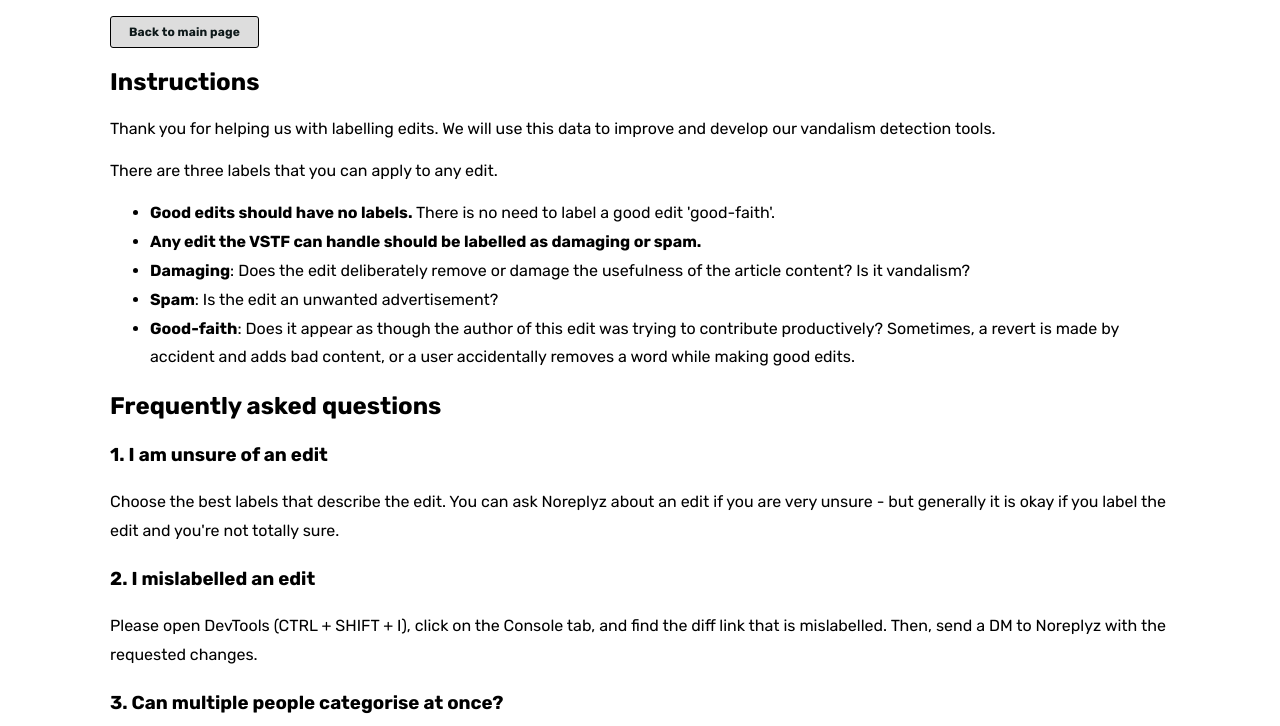
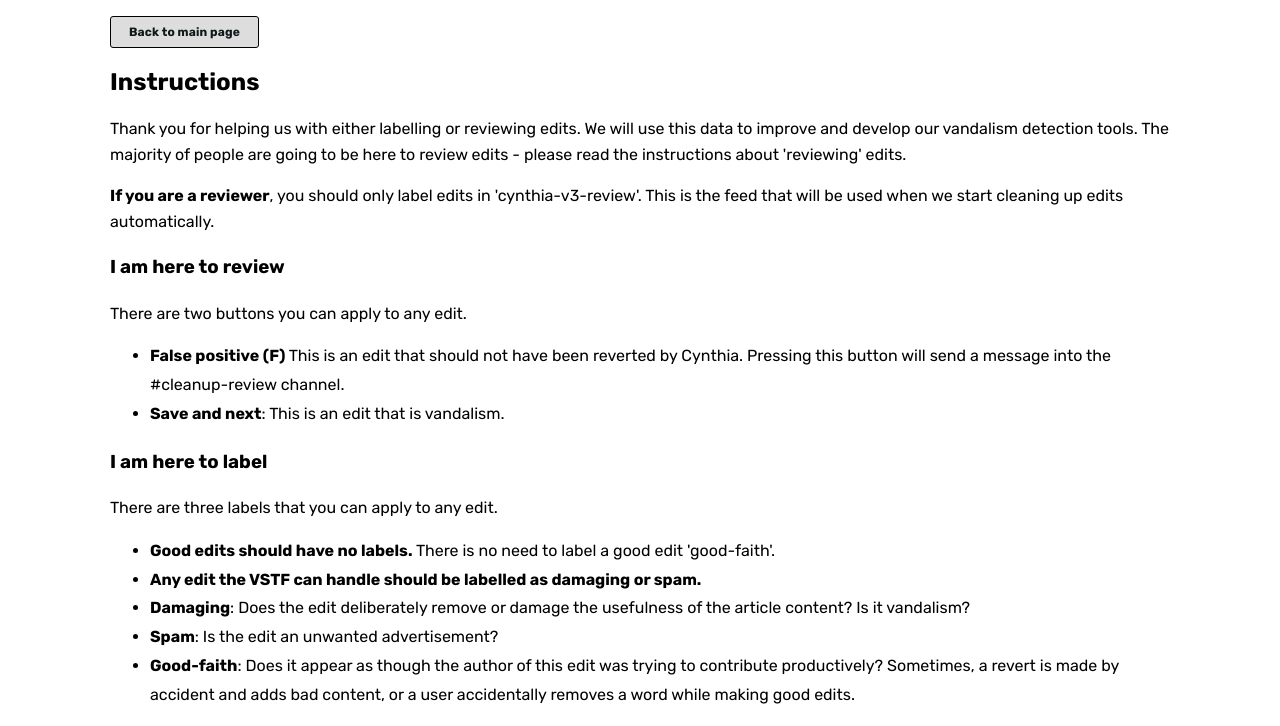
Before and after one commit to soap-team/cynthia, a plain HTML site: page labelling/faq.html in a window 1280 px wide. Shown: the part 56-782 px from the top of the page. Drawn offline with Linux system fonts and the light colour scheme.

Commit message:
Resolves #34: Update instructions and FAQ

```diff
--- a/labelling/faq.html
+++ b/labelling/faq.html
@@ -12,7 +12,15 @@
     <h1>Cynthia: diff labelling interface</h1>
     <a href="./"><button>Back to main page</button></a>
     <h2>Instructions</h2>
-    <p>Thank you for helping us with labelling edits. We will use this data to improve and develop our vandalism detection tools.</p>
+    <p>Thank you for helping us with either labelling or reviewing edits. We will use this data to improve and develop our vandalism detection tools. The majority of people are going to be here to review edits - please read the instructions about 'reviewing' edits. </p>
+    <p><b>If you are a reviewer</b>, you should only label edits in 'cynthia-v3-review'. This is the feed that will be used when we start cleaning up edits automatically.</p>
+    <h3>I am here to review</h3>
+    <p>There are two buttons you can apply to any edit. </p>
+    <ul>
+        <li><b>False positive (F)</b> This is an edit that should not have been reverted by Cynthia. Pressing this button will send a message into the #cleanup-review channel.</li>
+        <li><b>Save and next</b>: This is an edit that is vandalism.</li>
+    </ul>
+    <h3>I am here to label</h3>
     <p>There are three labels that you can apply to any edit.</p>
     <ul>
         <li><b>Good edits should have no labels.</b> There is no need to label a good edit 'good-faith'.</li>
```
